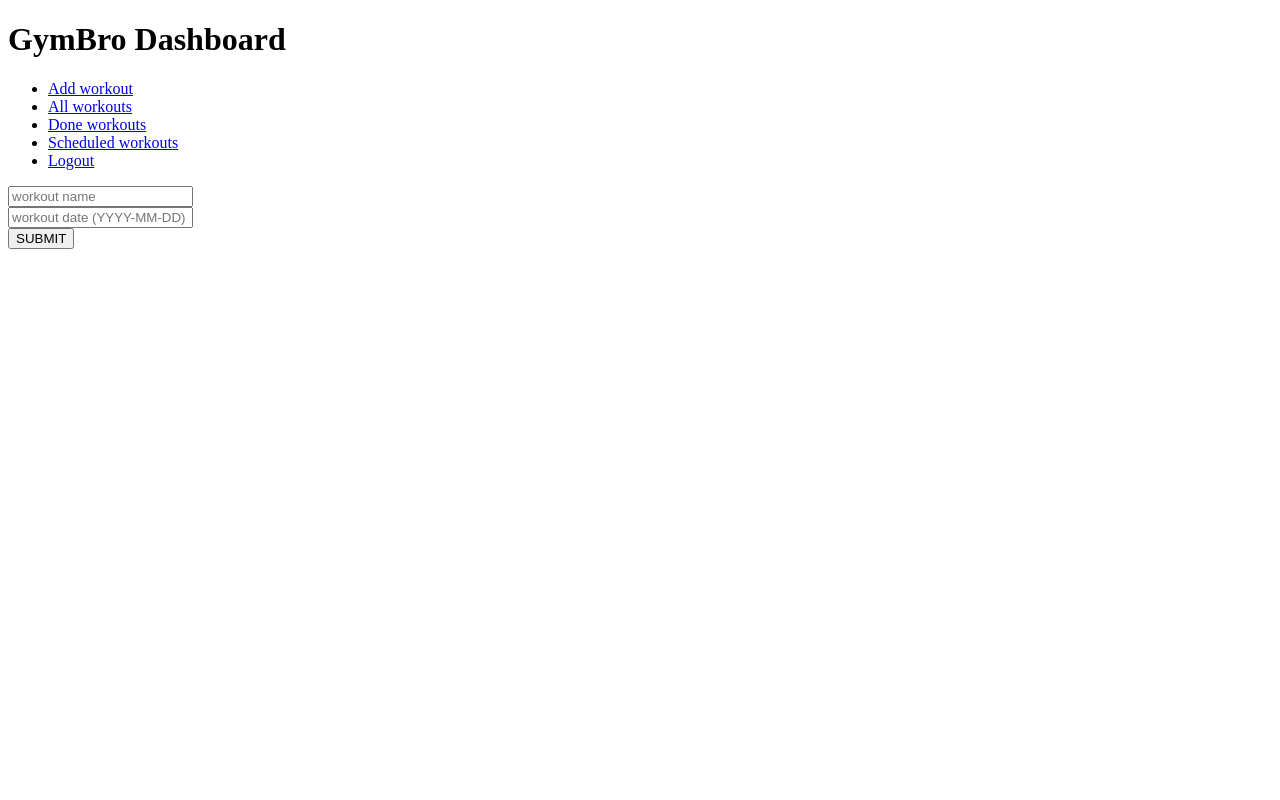
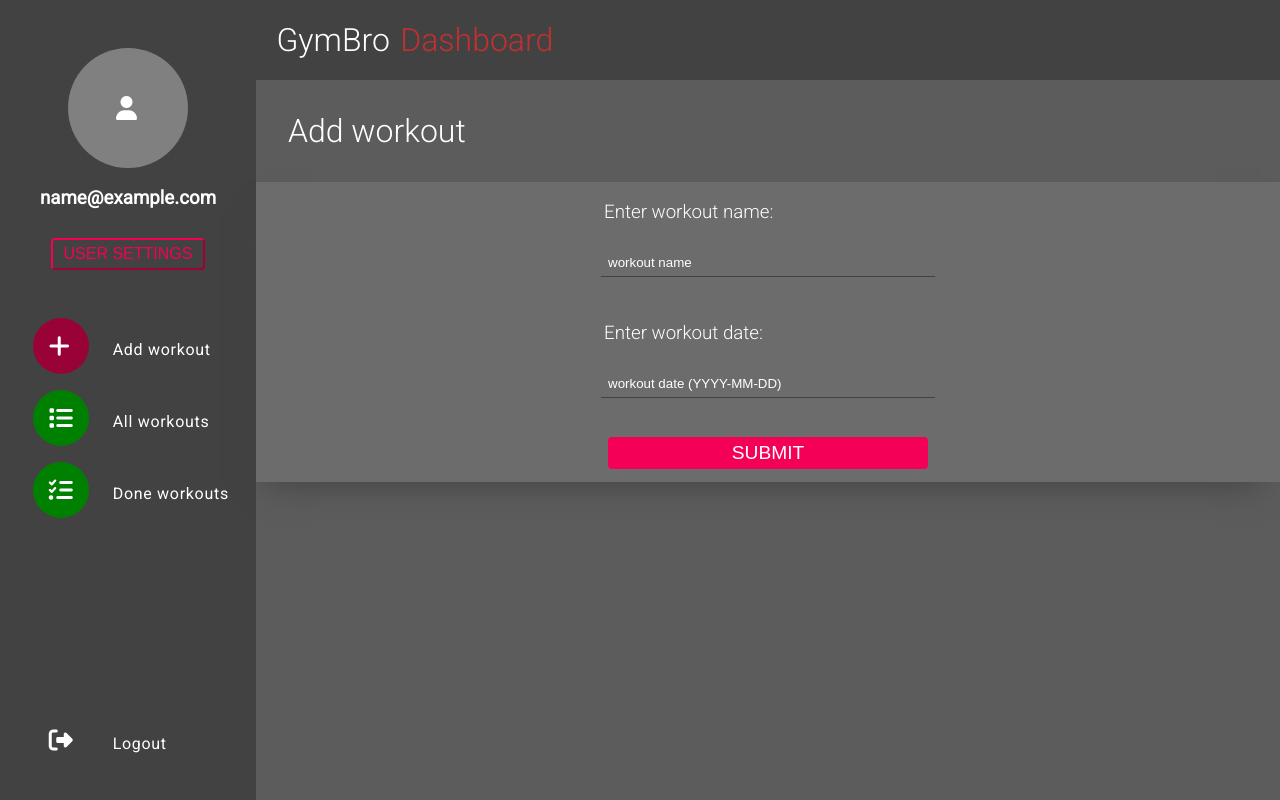
Before and after one commit to Szewo/pai-project, a PHP site: template public/views/add-workout.php in a window 1280 px wide. Run offline with PHP 8.4, Linux system fonts and the light colour scheme; the template is opened without the code that fills it, so the values that code supplies are empty; the visitor is signed in with stand-in values (Sample User, id 1); some libraries are stand-ins or nearby versions.

Commit message:
Add add-workout view styles.

```diff
--- /dev/null
+++ b/public/css/add_workout.css
@@ -0,0 +1,55 @@
+input {
+    background-color: transparent;
+    border: none;
+    border-bottom: 1px solid #424242;
+    padding: 0.5em;
+    margin: 0.5em;
+    width: 40vh;
+    color: white;
+}
+
+input::placeholder {
+    color: white;
+    font-weight: 300;
+}
+
+form {
+    width: 40vh;
+    display: flex;
+    flex-direction: column;
+    align-items: center;
+}
+
+.add-workout-form-container {
+    display: flex;
+    flex-direction: column;
+    align-items: center;
+    justify-content: center;
+    text-align: left;
+    width: 100%;
+    background-color: #6C6C6C;
+    box-shadow: -5px 17px 31px -15px #424242;
+}
+
+.add-workout-form-container h3 {
+    margin-left: 0.5em;
+    font-weight: 300;
+}
+
+.submit-button {
+    background: #F50057;
+    border-radius: 4px;
+    border-color: transparent;
+    color: white;
+    width: 100%;
+    font-weight: 500;
+    font-size: 1.2rem;
+    margin-top: 4%;
+    margin-bottom: 4%;
+    padding: 1% 1% 1% 1%;
+}
+
+.add-workout-header {
+    margin: 1em;
+    font-weight: 300;
+}
--- a/public/css/dashboard.css
+++ b/public/css/dashboard.css
@@ -30,7 +30,6 @@ body {
     background-color: #424242;
     width: 20%;
     height: 100%;
-
 }
 
 .header {
--- a/public/views/add-workout.php
+++ b/public/views/add-workout.php
@@ -1,25 +1,46 @@
 <!DOCTYPE html>
 <html lang="en">
 <head>
+    <link rel="stylesheet" type="text/css" href="../css/dashboard.css">
+    <link rel="stylesheet" type="text/css" href="../css/add_workout.css">
     <meta charset="utf-8">
     <meta name="viewport" content="width=device-width, initial-scale=1">
     <title>GymBro</title>
+    <?php include 'base.php' ?>
 
 </head>
 <body>
-<h1>GymBro Dashboard</h1>
+<div class="container">
+    <div class="navigation">
+        <i class="fa-solid fa-user user-avatar"></i>
+        <h3 class="user-mail"> <?php echo $_SESSION['email'] ?> </h3>
+        <button type="submit" class="sign-up-button">USER SETTINGS</button>
         <?php include 'dashboard_navigation.php' ?>
+    </div>
+
+    <div class="content-wrapper">
+        <div class="header">
+            <span class="nav-text-first">GymBro</span> <span class="nav-text-second">Dashboard</span>
+        </div>
+        <div class="content">
+            <h1 class="add-workout-header">Add workout</h1>
+            <div class="add-workout-form-container">
                 <form class="add-workout" action="/add-workout" method="POST">
                     <label>
+                        <h3>Enter workout name:</h3>
                         <input name="workout_name" type="text" placeholder="workout name"/>
                     </label>
                     <br>
                     <label>
+                        <h3>Enter workout date:</h3>
                         <input name="workout_date" type="text" placeholder="workout date (YYYY-MM-DD)">
                     </label>
                     <br>
-    <button type="submit"> SUBMIT </button>
+                    <button class="submit-button" type="submit"> SUBMIT</button>
                 </form>
-
+            </div>
+        </div>
+    </div>
+</div>
 </body>
 </html>
--- a/public/views/dashboard_navigation.php
+++ b/public/views/dashboard_navigation.php
@@ -12,10 +12,6 @@
         <a class='button' href="<?php echo "http://$_SERVER[HTTP_HOST]/done-workouts"?>">Done workouts</a> <br>
     </li>
     <li>
-        <i class="fa-solid fa-list-ol"></i>
-        <a class='button' href="<?php echo "http://$_SERVER[HTTP_HOST]/scheduled-workouts"?>">Scheduled workouts</a> <br>
-    </li>
-    <li>
         <i class="fa-solid fa-right-from-bracket"></i>
         <a class='button' href="<?php echo "http://$_SERVER[HTTP_HOST]/logout"?>">Logout</a> <br>
     </li>
```
Lines whose indentation alone changed are shown as unchanged.
